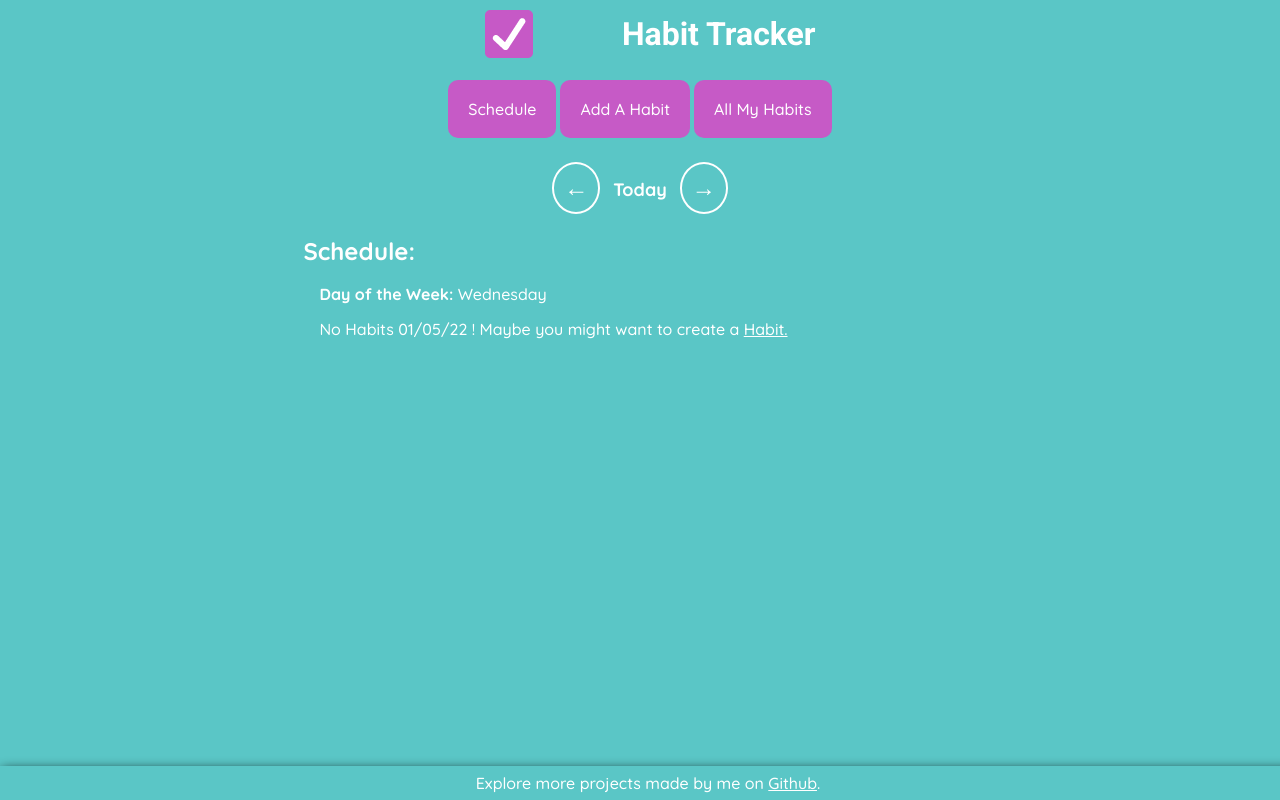
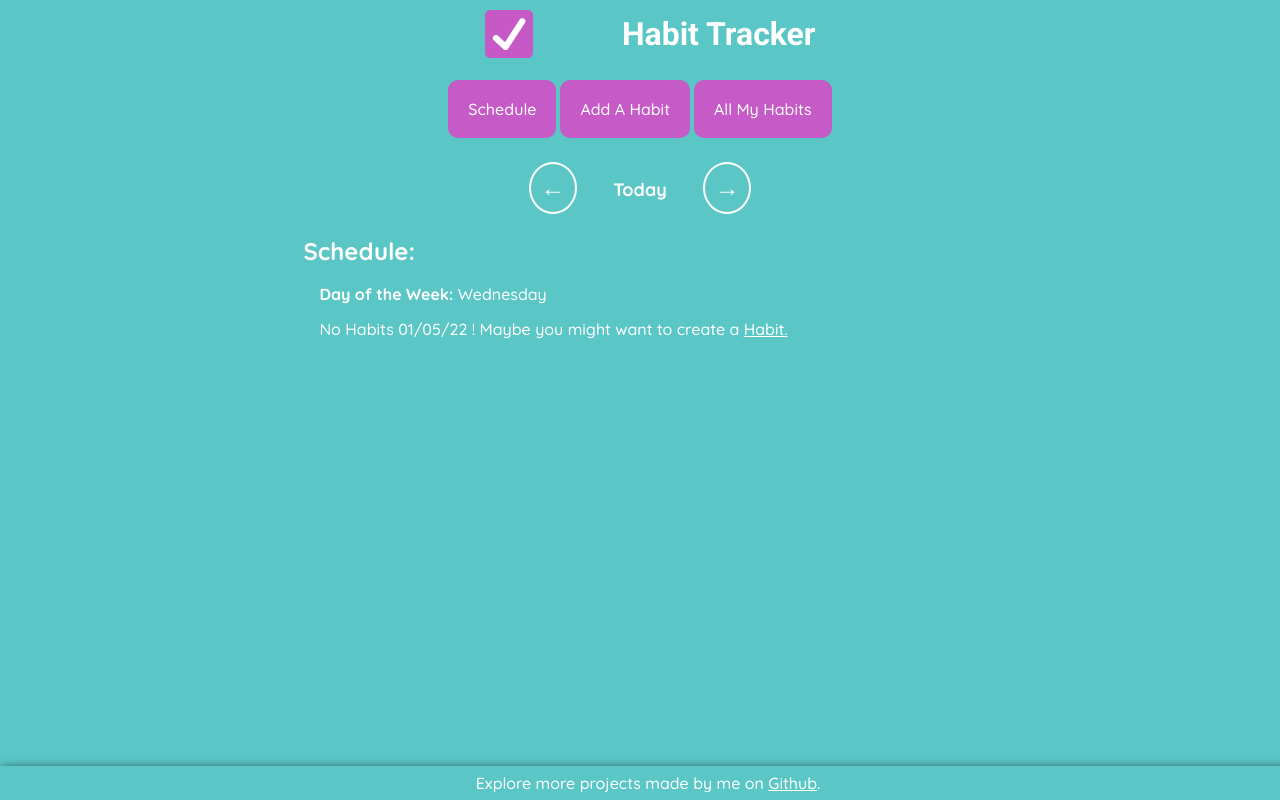
Before and after one commit to syedmwgilani/Habbit-Tracker, a React (Create React App) app: page /habit-tracker/habits in a window 1280 px wide. Built offline with nearby package versions, Linux system fonts and the light colour scheme.

Commit message:
day-changer-text width to 10ch

```diff
--- a/src/Habits.js
+++ b/src/Habits.js
@@ -387,7 +387,7 @@ class Habits extends Component {
 
                     <div className="day-changer mt05">
                         <button className="day-changer-button" onClick={event => this.previousDay()}>&larr;</button>
-                            <span className="day-changer-text"> {showToday} </span>
+                            <div className="day-changer-text"> {showToday} </div>
                         <button className="day-changer-button" onClick={event => this.nextDay()}>&rarr;</button>
                     </div>
 
--- a/src/index.css
+++ b/src/index.css
@@ -145,6 +145,8 @@ nav a.tab {
 }
 
 .day-changer-text {
+    display: inline-block;
+    width: 10ch;
     font-weight: 900;
     font-size: large;
 }
```
